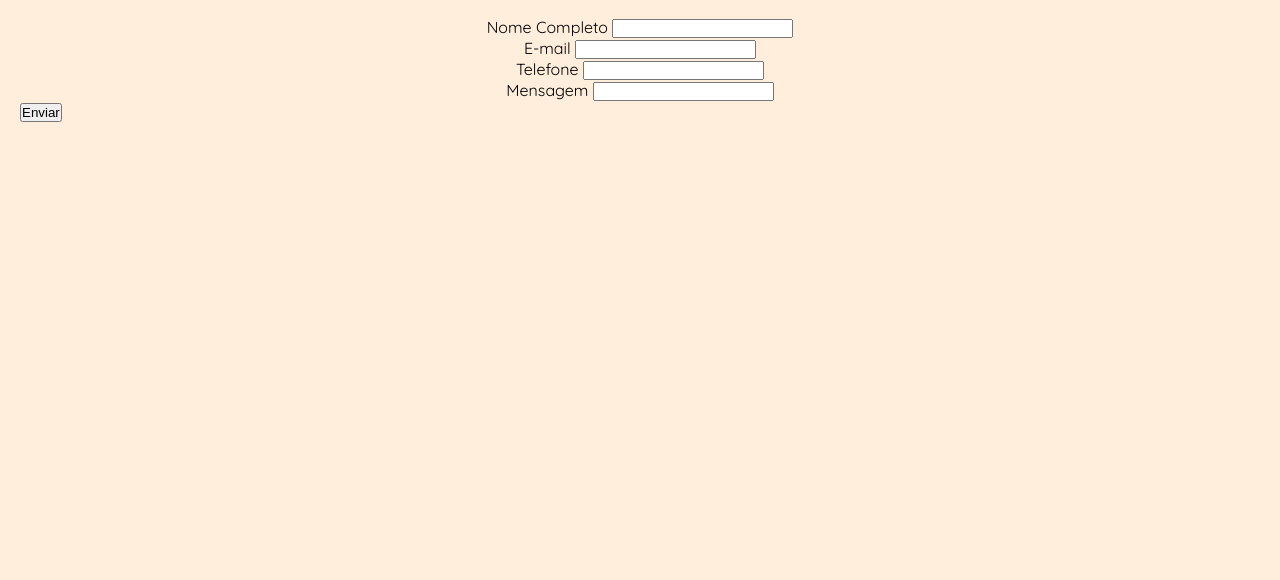
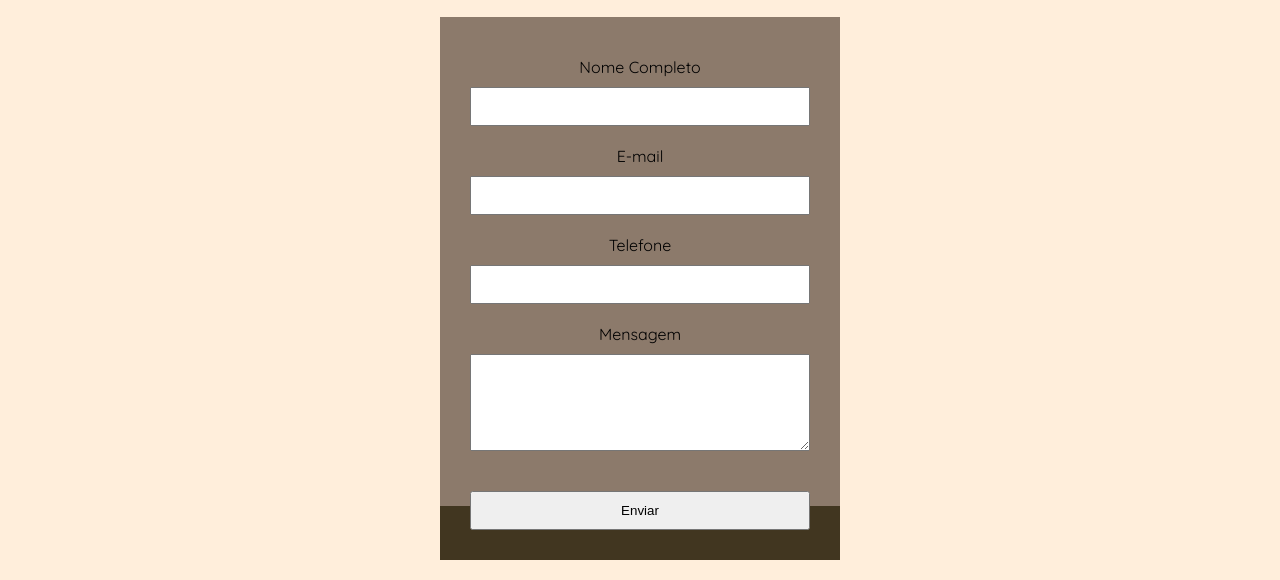
Before and after one commit to edu9988/Accessibility-Assignment, a plain HTML site: page contato.html in a window 1280 px wide. Shown: the part 313-893 px from the top of the page. Before the commit the page ends 800 px from the top, so only its background shows below. Drawn offline with nearby package versions, Linux system fonts and the light colour scheme.

Commit message:
Add style to the html form at contato.html

```diff
--- a/contato.html
+++ b/contato.html
@@ -63,7 +63,7 @@
 
 	<h1>CONTATO</h1> <br>
 
-	<form action="">
+	<form >
 	    <p>
 		<label for="name">Nome Completo</label>
 		<input type="text" name="name" id="name" maxlength="140" >
@@ -80,10 +80,15 @@
 	    </p>
 
 	    <p>
-		<label for="email">Mensagem</label>
-		<input type="email" name="email" id="email" maxlength="140" >
+		<label for="msg">Mensagem</label>
+		<textarea rows="5" name="msg" id="msg" ></textarea>
 	    </p>
-	    <button>Enviar</button>
+
+	    <br>
+
+	    <p>
+		<button>Enviar</button>
+	    </p>
 	</form>
 
     </section>
--- a/css/main.css
+++ b/css/main.css
@@ -505,3 +505,28 @@ p, h1, .bugged > * {
     margin: auto;
     text-align: center;
 }
+
+form{
+    margin: auto;
+    width: 80%;
+    padding: 20px;
+    max-width: 400px;
+    background:linear-gradient(
+        #8c7a6b 90%,
+        #413620 10%
+    );
+    justify-content: center;
+    align-items: center;
+}
+
+form > p > * {
+    display: block;
+    width: 100%;
+    margin: auto;
+    padding-top: 10px;
+    padding-bottom: 10px;
+}
+
+form > p {
+    margin: 10px;
+}
```
